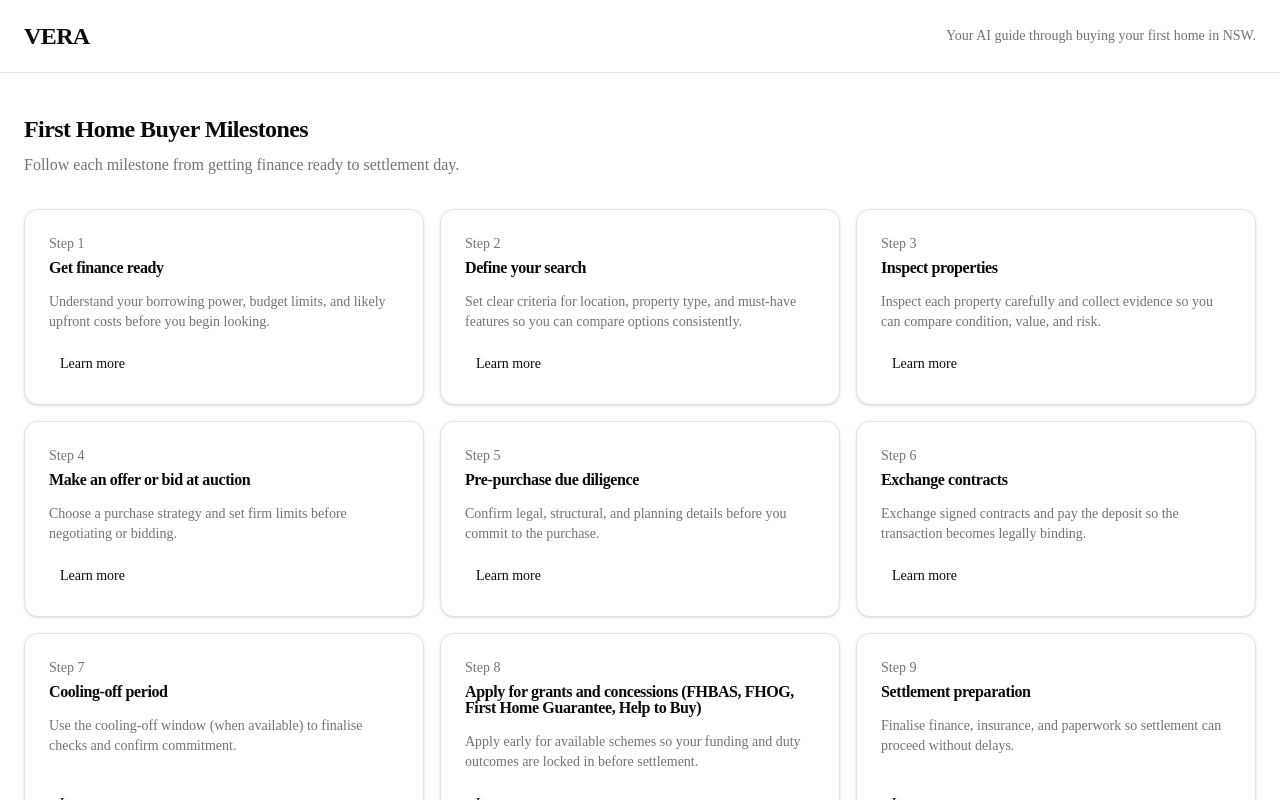
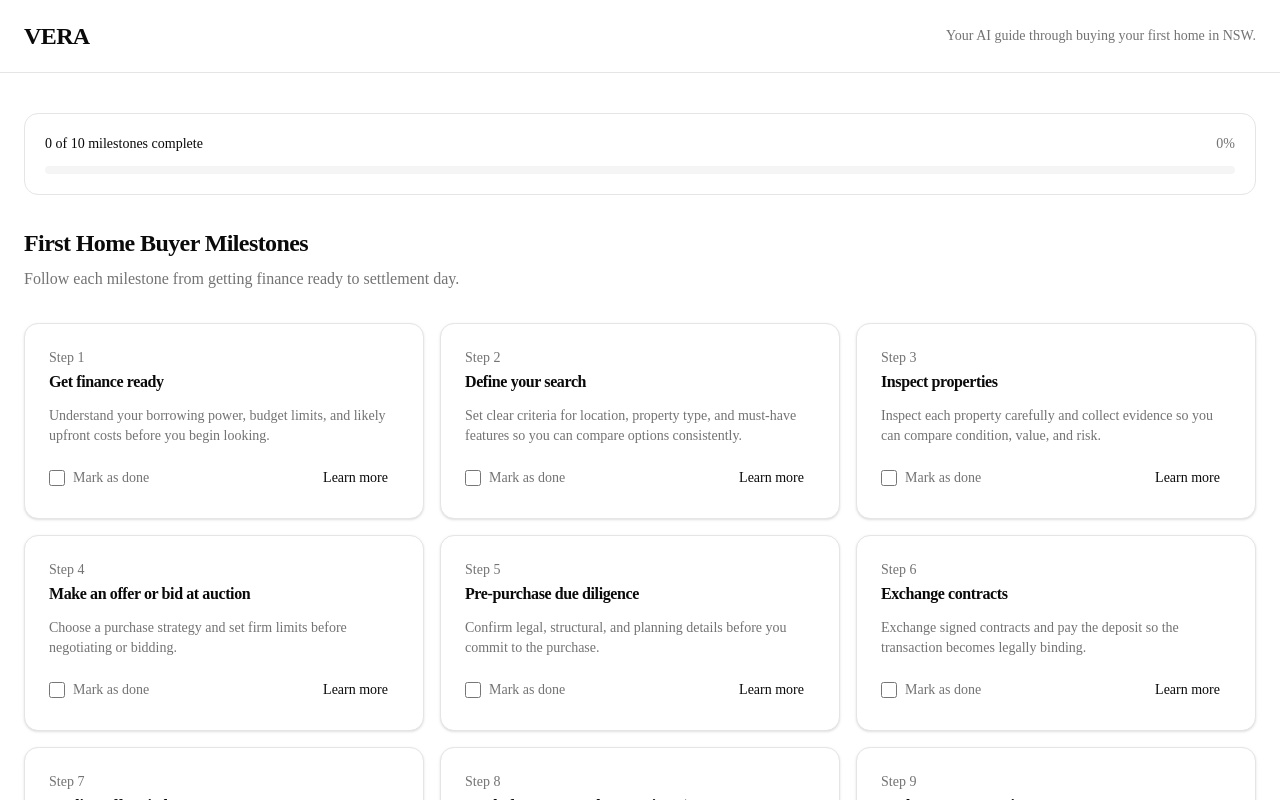
Before and after one commit to SaraRaRaRay/Vera-mvp, a Next.js app: page / in a window 1280 px wide. Shown: the top 800 px of the page. Built offline with nearby package versions, Linux system fonts and the light colour scheme.

Commit message:
session 4: progress tracker

```diff
--- a/src/app/milestones/[id]/page.tsx
+++ b/src/app/milestones/[id]/page.tsx
@@ -1,6 +1,7 @@
 import Link from "next/link";
 import { notFound } from "next/navigation";
 
+import { MilestoneToggle } from "@/components/milestone-toggle";
 import { buttonVariants } from "@/components/ui/button";
 import { milestones } from "@/lib/milestones";
 
@@ -37,6 +38,7 @@ export default async function MilestoneDetailPage({ params }: MilestoneDetailPag
         <h1 className="text-3xl font-semibold tracking-tight text-balance md:text-4xl">
           {milestone.title}
         </h1>
+        <MilestoneToggle milestoneId={milestone.id} />
       </header>
 
       <article className="prose prose-zinc max-w-none dark:prose-invert">
--- a/src/app/page.tsx
+++ b/src/app/page.tsx
@@ -9,6 +9,8 @@ import {
   CardHeader,
   CardTitle,
 } from "@/components/ui/card";
+import { MilestoneToggle } from "@/components/milestone-toggle";
+import { ProgressBar } from "@/components/progress-bar";
 import { milestones } from "@/lib/milestones";
 
 export default function Home() {
@@ -27,6 +29,8 @@ export default function Home() {
       </header>
 
       <main className="mx-auto w-full max-w-7xl px-6 py-8 md:py-10">
+        <ProgressBar total={milestones.length} />
+
         <div className="mb-8">
           <h2 className="text-2xl font-semibold tracking-tight">First Home Buyer Milestones</h2>
           <p className="mt-2 text-muted-foreground">
@@ -44,11 +48,9 @@ export default function Home() {
               <CardContent className="flex-1">
                 <p className="text-sm text-muted-foreground">{milestone.shortDescription}</p>
               </CardContent>
-              <CardFooter>
-                <Link
-                  href={`/milestones/${milestone.id}`}
-                  className={buttonVariants({ variant: "outline" })}
-                >
+              <CardFooter className="flex items-center justify-between gap-3">
+                <MilestoneToggle milestoneId={milestone.id} />
+                <Link href={`/milestones/${milestone.id}`} className={buttonVariants({ variant: "outline" })}>
                   Learn more
                 </Link>
               </CardFooter>
--- /dev/null
+++ b/src/components/milestone-toggle.tsx
@@ -0,0 +1,65 @@
+"use client";
+
+import { useEffect, useState } from "react";
+
+const STORAGE_KEY = "vera_progress";
+const PROGRESS_EVENT = "vera-progress-updated";
+
+type ProgressState = Record<string, boolean>;
+
+function readProgress(): ProgressState {
+  try {
+    const raw = window.localStorage.getItem(STORAGE_KEY);
+    if (!raw) {
+      return {};
+    }
+
+    const parsed = JSON.parse(raw);
+    if (parsed && typeof parsed === "object") {
+      return parsed as ProgressState;
+    }
+  } catch {
+    // Ignore malformed localStorage and fall back to empty progress.
+  }
+
+  return {};
+}
+
+function writeProgress(progress: ProgressState) {
+  window.localStorage.setItem(STORAGE_KEY, JSON.stringify(progress));
+}
+
+type MilestoneToggleProps = {
+  milestoneId: string;
+};
+
+export function MilestoneToggle({ milestoneId }: MilestoneToggleProps) {
+  const [done, setDone] = useState(false);
+  const [mounted, setMounted] = useState(false);
+
+  useEffect(() => {
+    setMounted(true);
+    const progress = readProgress();
+    setDone(Boolean(progress[milestoneId]));
+  }, [milestoneId]);
+
+  const onToggle = (checked: boolean) => {
+    setDone(checked);
+    const progress = readProgress();
+    progress[milestoneId] = checked;
+    writeProgress(progress);
+    window.dispatchEvent(new Event(PROGRESS_EVENT));
+  };
+
+  return (
+    <label className="inline-flex cursor-pointer items-center gap-2 text-sm text-muted-foreground">
+      <input
+        type="checkbox"
+        className="size-4 rounded border-border accent-primary"
+        checked={mounted ? done : false}
+        onChange={(event) => onToggle(event.target.checked)}
+      />
+      <span>{done ? "Done" : "Mark as done"}</span>
+    </label>
+  );
+}
--- /dev/null
+++ b/src/components/progress-bar.tsx
@@ -0,0 +1,65 @@
+"use client";
+
+import { useEffect, useState } from "react";
+
+const STORAGE_KEY = "vera_progress";
+const PROGRESS_EVENT = "vera-progress-updated";
+
+type ProgressBarProps = {
+  total: number;
+};
+
+function getCompletedCount() {
+  try {
+    const raw = window.localStorage.getItem(STORAGE_KEY);
+    if (!raw) {
+      return 0;
+    }
+
+    const parsed = JSON.parse(raw) as Record<string, boolean>;
+    return Object.values(parsed).filter(Boolean).length;
+  } catch {
+    return 0;
+  }
+}
+
+export function ProgressBar({ total }: ProgressBarProps) {
+  const [completed, setCompleted] = useState(0);
+  const [mounted, setMounted] = useState(false);
+
+  useEffect(() => {
+    const sync = () => {
+      setCompleted(getCompletedCount());
+      setMounted(true);
+    };
+
+    sync();
+    window.addEventListener("storage", sync);
+    window.addEventListener(PROGRESS_EVENT, sync);
+
+    return () => {
+      window.removeEventListener("storage", sync);
+      window.removeEventListener(PROGRESS_EVENT, sync);
+    };
+  }, []);
+
+  const safeCompleted = mounted ? completed : 0;
+  const percentage = total > 0 ? Math.round((safeCompleted / total) * 100) : 0;
+
+  return (
+    <section className="mb-8 rounded-xl border bg-card p-4 md:p-5">
+      <div className="mb-3 flex items-center justify-between gap-3">
+        <p className="text-sm font-medium text-foreground">
+          {safeCompleted} of {total} milestones complete
+        </p>
+        <p className="text-sm text-muted-foreground">{percentage}%</p>
+      </div>
+      <div className="h-2 w-full overflow-hidden rounded-full bg-muted">
+        <div
+          className="h-full rounded-full bg-primary transition-all"
+          style={{ width: `${percentage}%` }}
+        />
+      </div>
+    </section>
+  );
+}
```
